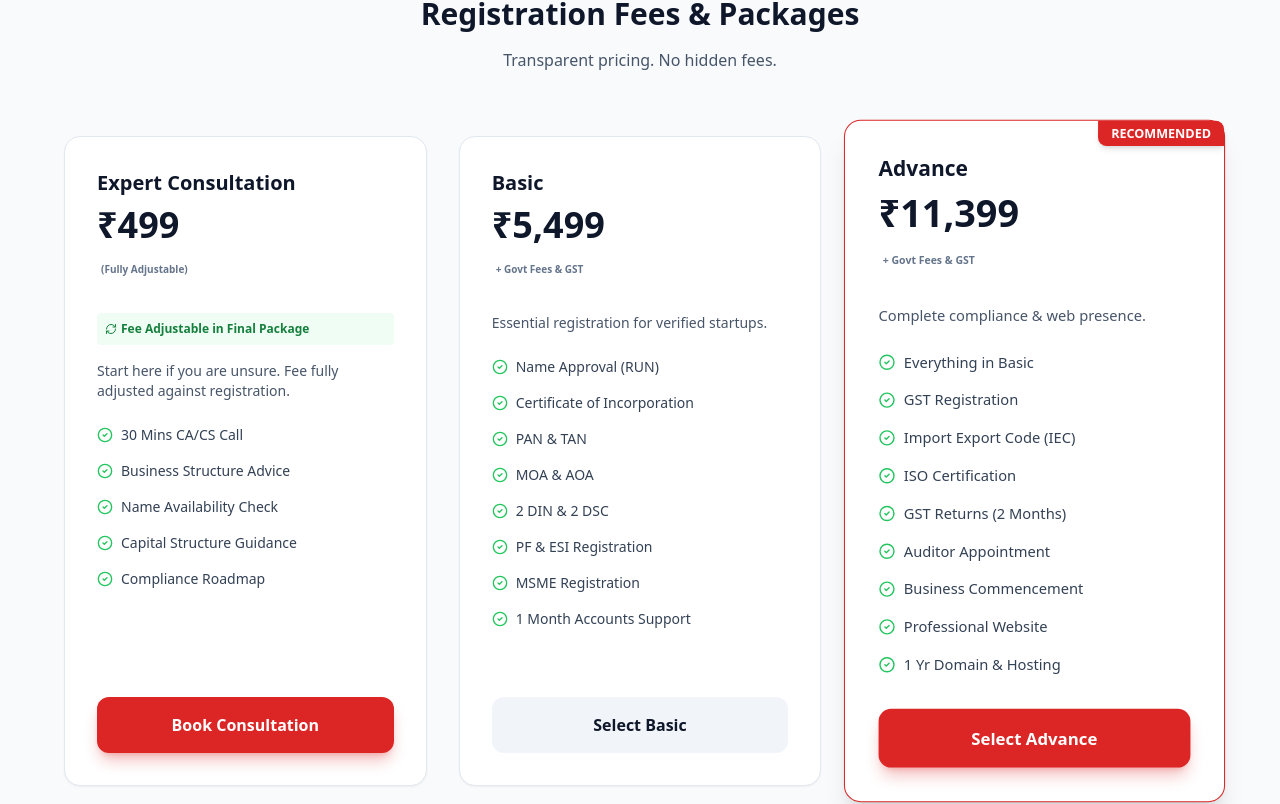
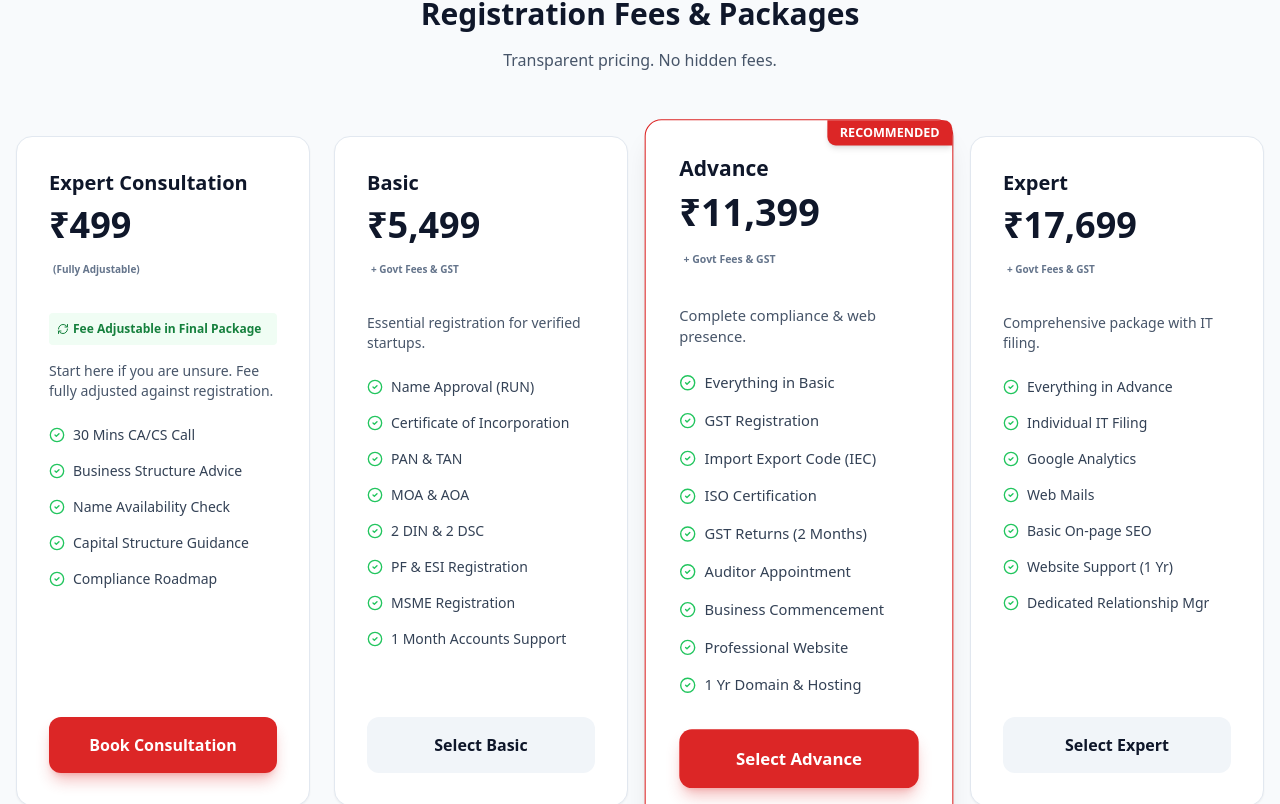
Before and after one commit to doraswamyraju/vr_here, a React (Vite) app: page /pvt-ltd-registration in a window 1280 px wide. Shown: the part 2396-3200 px from the top of the page. Built offline with nearby package versions, Linux system fonts and the light colour scheme.

Commit message:
packages look

```diff
--- a/frontend/PrivateLimited.jsx
+++ b/frontend/PrivateLimited.jsx
@@ -489,7 +489,7 @@ const PrivateLimitedPage = () => {
         <section id="pricing" className="py-20 bg-slate-50">
           <div className="max-w-7xl mx-auto px-4">
             <div className="text-center mb-16"><h2 className="text-3xl font-black text-slate-900 mb-4">Registration Fees & Packages</h2><p className="text-slate-600">Transparent pricing. No hidden fees.</p></div>
-            <div className="grid md:grid-cols-3 gap-8 max-w-6xl mx-auto">
+            <div className="grid md:grid-cols-2 lg:grid-cols-4 gap-6 max-w-[1400px] mx-auto">
               {PACKAGES.map((pkg) => (
                 <div key={pkg.id} className={`bg-white rounded-2xl p-8 border transition-all duration-300 flex flex-col relative transform hover:-translate-y-4 hover:shadow-2xl ${pkg.isPopular ? 'border-red-600 shadow-xl scale-105 z-10' : 'border-slate-200 hover:border-red-300 shadow-sm'}`}>
                   {pkg.isPopular && <div className="absolute top-0 right-0 bg-red-600 text-white text-xs font-bold px-3 py-1 rounded-bl-lg rounded-tr-lg shadow-md">RECOMMENDED</div>}
```
Also changed, not shown: 2 other files (tests, documents, lock files or other folders).
